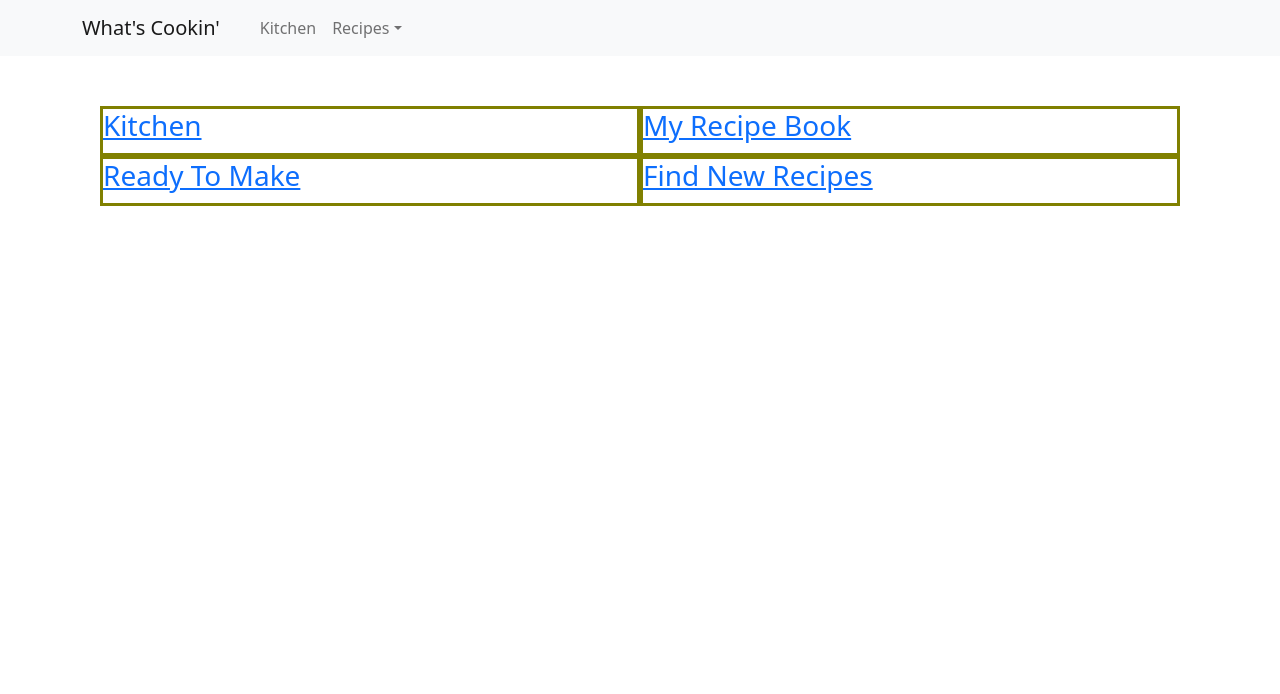
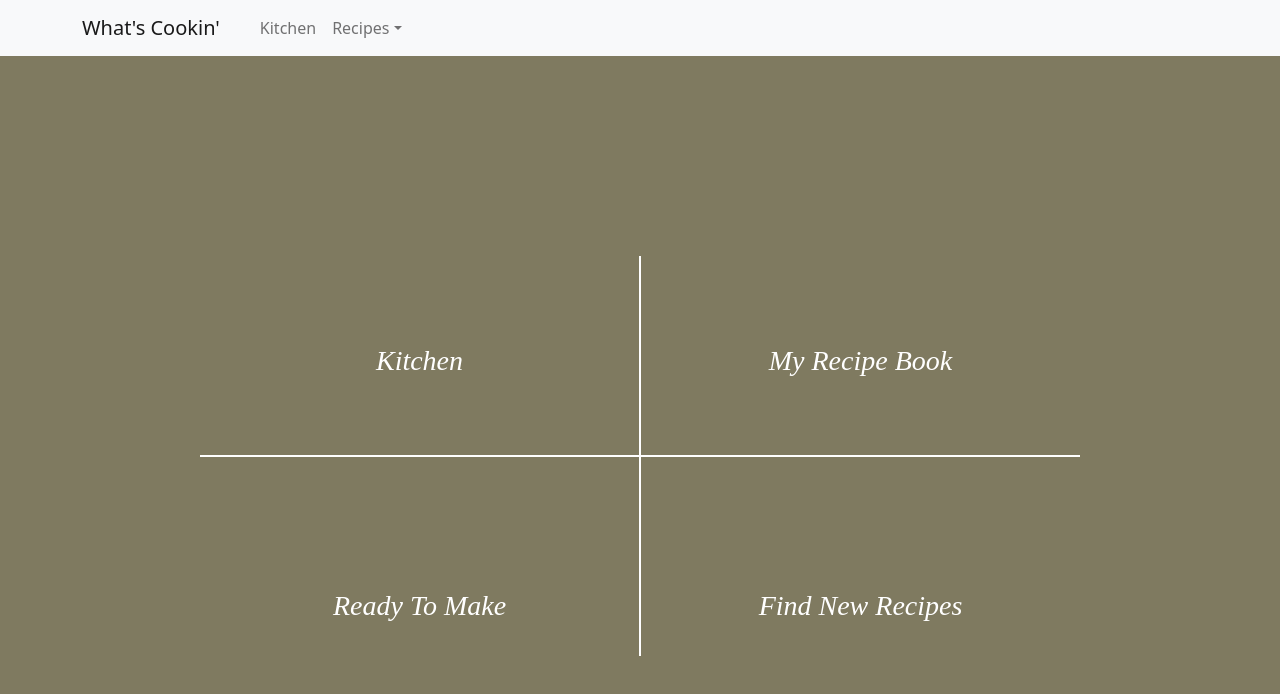
Before and after one commit to veenaprakash123/WhatsCookinUI, a React (Create React App) app: page /landing in a window 1280 px wide. Shown: the top 694 px of the page. Built offline with nearby package versions, Linux system fonts and the light colour scheme; no server answers.

Commit message:
Successfully adding online recipes to personal recipe book

```diff
--- a/src/components/CSS/General.css
+++ b/src/components/CSS/General.css
@@ -1,13 +1,13 @@
 body{
     margin: 0%;
-    background-color: brown;
+    background-color:hsla(50, 33%, 25%, .75);
     background-size: auto;
     height: auto;
 
 }
 
-.body-red {
-    background-color: brown;
+.body {
+    background-color: hsla(50, 33%, 25%, .75);
     height: auto;
 }
 
@@ -34,13 +34,44 @@ body{
 
 .landing{
     display: grid;
-    grid-template-rows: 50px 50px 50px 50px;
-    grid-template-columns: 100px 1fr 1fr 100px;
+    grid-template-rows: 200px 200px 200px 200px;
+    grid-template-columns: 200px 1fr 1fr 200px;
 }
 
 .child{
-    border: 3px solid olive;
+    /* border-left: 3px solid black; */
+    font-style: italic;
+    font-family: cursive;
 }
+
+.child-1{
+    border-right: 1px solid white;
+    border-bottom: 1px solid white;
+    text-align: center;
+    padding-top: 20%;
+}
+
+.child-2{
+    border-left: 1px solid white;
+    border-bottom: 1px solid white;
+    text-align: center;
+    padding-top: 20%;
+}
+
+.child-3{
+    border-right: 1px solid white;
+    border-top: 1px solid white;
+    text-align: center;
+    padding-top: 30%;
+}
+
+.child-4{
+    border-left: 1px solid white;
+    border-top: 1px solid white;
+    text-align: center;
+    padding-top: 30%;
+}
+
 
 #kitchen-tile{
     grid-row: 2;
--- a/src/components/Landing.js
+++ b/src/components/Landing.js
@@ -5,23 +5,23 @@ import './CSS/General.css'
 
 const Landing = () => {
   return (
-    <div className='landing'>
+    <div className='landing body'>
 
-        <div className='child' id='kitchen-tile'>
-            <Link to='/kitchen'><h3>Kitchen</h3></Link>
+        <div className='child child-1' id='kitchen-tile'>
+            <Link to='/kitchen' style={{textDecoration: 'none'}}><h3 style={{color:'white'}}>Kitchen</h3></Link>
         </div>
 
-        <div className='child' id='recipebook-tile'>
-            <Link to='/recipebook'><h3>My Recipe Book </h3></Link>
+        <div className='child child-2' id='recipebook-tile'>
+            <Link to='/recipebook' style={{textDecoration: 'none'}}><h3 style={{color:'white'}}>My Recipe Book </h3></Link>
         </div>
 
-        <div className='child' id='readytogo-tile'>
-            <Link to='/readytogo'><h3>Ready To Make</h3></Link>
+        <div className='child child-3' id='readytogo-tile'>
+            <Link to='/readytogo' style={{textDecoration: 'none'}}><h3 style={{color:'white'}}>Ready To Make</h3></Link>
 
         </div>
 
-        <div className='child' id='findrecipe-tile'>
-            <Link to='/findrecipe'><h3>Find New Recipes</h3></Link>
+        <div className='child child-4' id='findrecipe-tile'>
+            <Link to='/findrecipe' style={{textDecoration: 'none'}}><h3 style={{color:'white'}}>Find New Recipes</h3></Link>
         </div>
 
     </div>
--- a/src/components/RecipeFolder/AddOnlineRecipe.js
+++ b/src/components/RecipeFolder/AddOnlineRecipe.js
@@ -27,7 +27,7 @@ const AddOnlineRecipe = ({addRecipe, onlineRecipe, setOnlineRecipe, ingredientSt
             console.log(data)
             setOnlineRecipe(data)
             setMeal(data.title)
-            setIngredientString(data.extendedIngredients) // This is not adding each ingredient from the online recipe as an 'ingredient' object. it is just adding it as a string.
+            setIngredientString(data.extendedIngredients)
             setInstructions(data.instructions)
         })
         .catch(()=>{
@@ -132,7 +132,7 @@ const AddOnlineRecipe = ({addRecipe, onlineRecipe, setOnlineRecipe, ingredientSt
 
                 <label htmlFor='ingredient'>Ingredients</label>
 
-                {ingredientString, ingredientsNew, setIngredientsNew && <OnlineRecipeFields ingredients={ingredientString} setIngredientsNew={setIngredientsNew} ingredientsNew={ingredientsNew}/>}
+                {ingredientString, ingredientsNew, setIngredientsNew && <OnlineRecipeFields ingredientString={ingredientString} setIngredientsNew={setIngredientsNew} ingredientsNew={ingredientsNew}/>}
 
                 {/* {onlineRecipe && <IngredientFields onlineRecipe={onlineRecipe}/>} */}
 
--- a/src/components/RecipeFolder/FinalOnlineRecFields.js
+++ b/src/components/RecipeFolder/FinalOnlineRecFields.js
@@ -12,16 +12,18 @@ const FinalOnlineRecFields = ({ingredientsNew}) => {
         console.log('remove')
     }
 
+    console.log(ingredientsNew)
+
     let displayIngredients = ingredientsNew?
     ingredientsNew.map((ing, index) => {
         return(
             <div key={index}  className="ingredients">
                 <div className='first-division'>
-                    <input name='ingredient' type='text' defaultValue={ing.name} onChange={(e)=> handleChangeIngredient(e, index)}/>
+                    <input name='ingredient' type='text' defaultValue={ing.ingredient} onChange={(e)=> handleChangeIngredient(e, index)}/>
                 </div>
                 <div className='second-division'>
                     {ingredientsNew.length > 1 &&
-                        <button type='button' className='remove-btn' value={ing.name} onClick={handleRemove}>
+                        <button type='button' className='remove-btn' value={ing.ingredient} onClick={handleRemove}>
                             <span>Remove</span>
                         </button>
                     }
--- a/src/components/RecipeFolder/OnlineRecipeFields.js
+++ b/src/components/RecipeFolder/OnlineRecipeFields.js
@@ -5,20 +5,25 @@ import FinalOnlineRecFields from './FinalOnlineRecFields'
 const OnlineRecipeFields = ({ingredientString, ingredientsNew, setIngredientsNew}) => {
 
 
-    let onlineIngredients = ingredientString? ingredientString.map((ing) => {
+    // let onlineIngredients = ingredientString? ingredientString.map((ing) => {
 
-        setIngredientsNew(...ingredientsNew, {ingredient: `${ing.name}`})
+    //     setIngredientsNew(...ingredientsNew, {ingredient: `${ing.name}`})
 
-    }):null
+    // }):null
 
+    let ingredients = ingredientString? ingredientString.map((ing)=>{
+        return(
+            {ingredient: ing.name}
+        )
+    }): null
 
-
+console.log(ingredients, ingredientString)
 
   return (
     <div>
 
 
-        {ingredientsNew && <FinalOnlineRecFields ingredientsNew={ingredientsNew}/> }
+        {ingredientString && <FinalOnlineRecFields ingredientsNew={ingredients}/> }
 
 
        </div>
```
